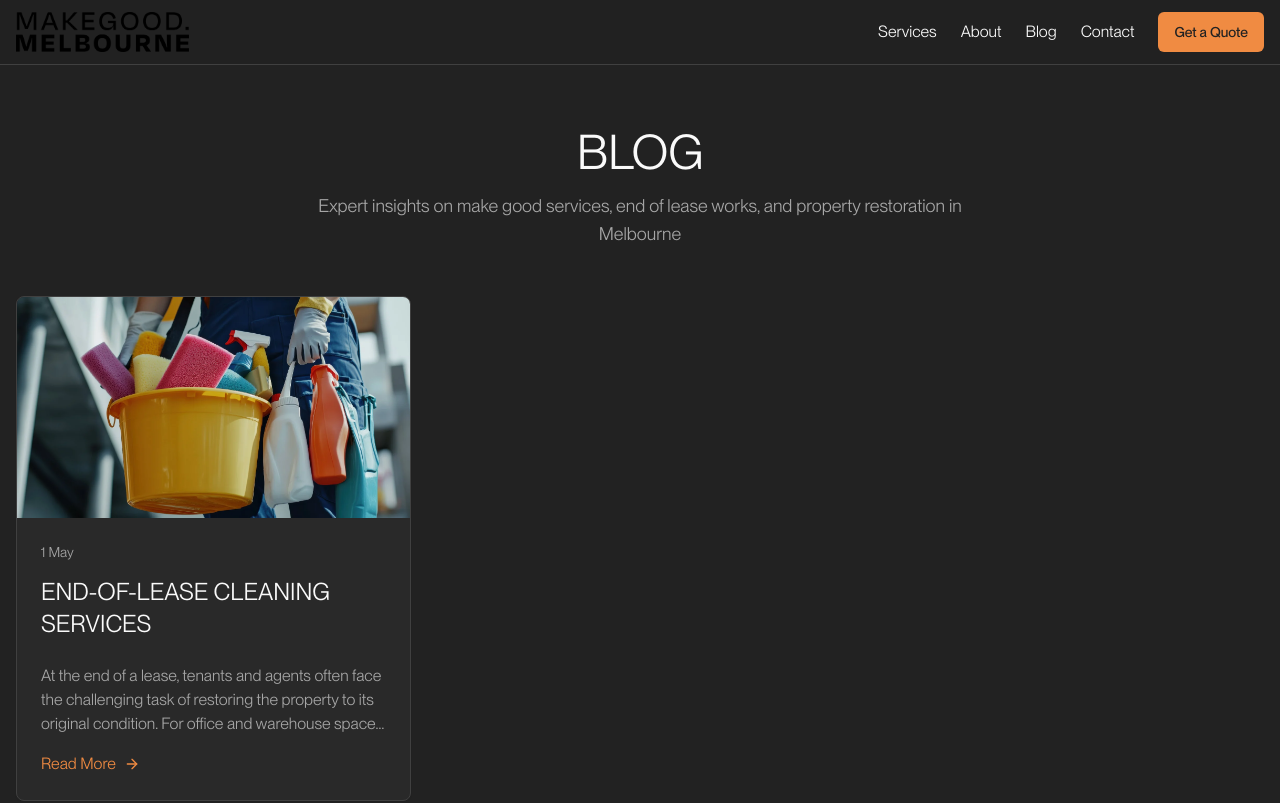
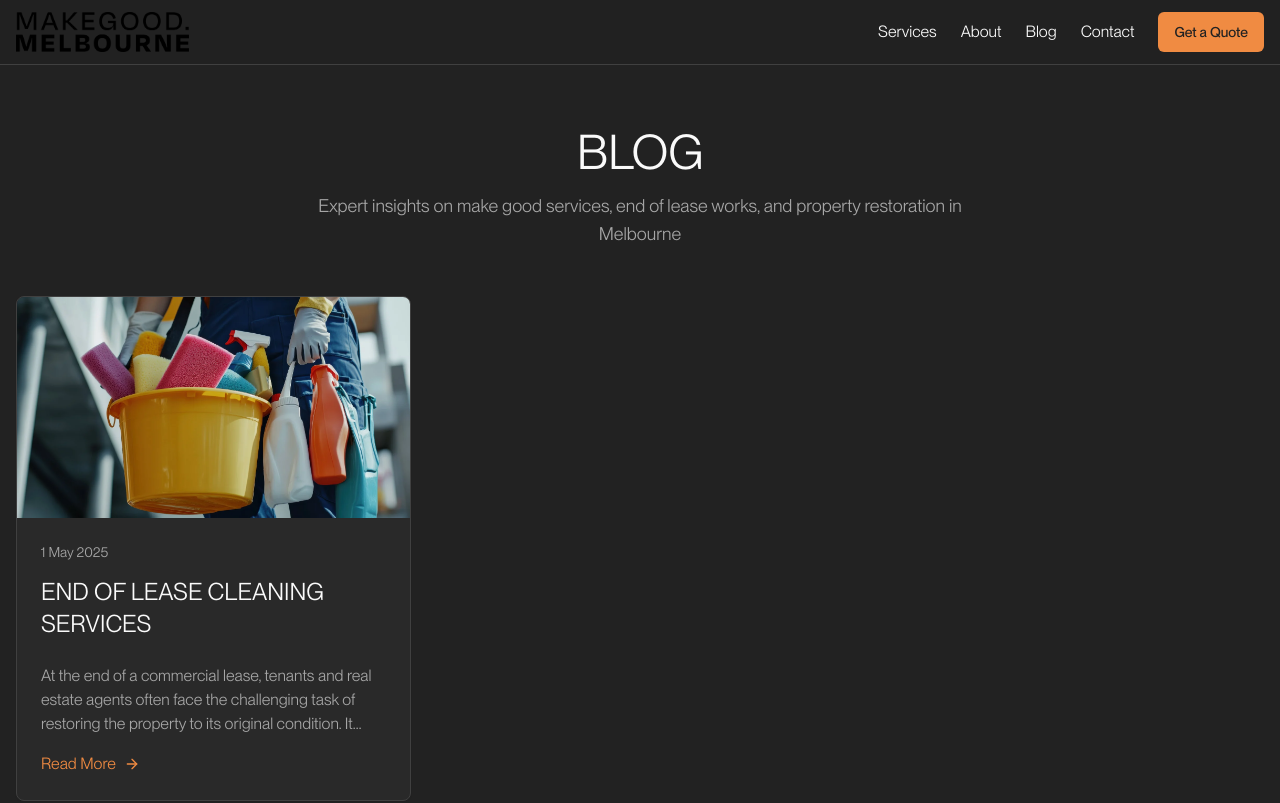
Before and after one commit to makegood-melbourne/makegood-melbourne-landing, a React (Vite) app: page /blog in a window 1280 px wide. Shown: the top 803 px of the page. Built offline with nearby package versions, Linux system fonts and the light colour scheme; the HTML template or start-up script is replaced by a standard one.

Commit message:
Update blog post content
Update blog post title, date, and excerpt. Remove hyphens from the title and add the year 2025 to the date. Update the excerpt with the provided short description.

```diff
--- a/src/data/blogPosts.ts
+++ b/src/data/blogPosts.ts
@@ -12,11 +12,13 @@ export const blogPosts: BlogPost[] = [
   {
     id: "1",
     slug: "end-of-lease-cleaning-services",
-    title: "End-of-Lease Cleaning Services",
-    date: "1 May",
-    excerpt: "At the end of a lease, tenants and agents often face the challenging task of restoring the property to its original condition. For office and warehouse spaces, this means more than just a basic clean—it requires meticulous attention to detail to meet lease obligations.",
+    title: "End of Lease Cleaning Services",
+    date: "1 May 2025",
+    excerpt: "At the end of a commercial lease, tenants and real estate agents often face the challenging task of restoring the property to its original condition. It requires meticulous attention to detail to meet lease obligations. That's where our professional cleaning services come in. We provide a comprehensive solution designed to save you time, effort, and stress.",
     image: "/src/assets/blog/cleaning-services.webp",
-    content: `At the end of a lease, tenants and agents often face the challenging task of restoring the property to its original condition. For office and warehouse spaces, this means more than just a basic clean—it requires meticulous attention to detail to meet lease obligations and leave the premises in move-in-ready condition. That's where our professional cleaning services come in. Specialising in commercial offices and industrial warehouses, we provide a comprehensive solution designed to save you time, effort, and stress.
+    content: `At the end of a commercial lease, tenants and real estate agents often face the challenging task of restoring the property to its original condition. It requires meticulous attention to detail to meet lease obligations. That's where our professional cleaning services come in. We provide a comprehensive solution designed to save you time, effort, and stress.
+
+Specialising in commercial offices and industrial warehouses, we ensure your property is left in move-in-ready condition.
 
 ## What We Offer
 
```
